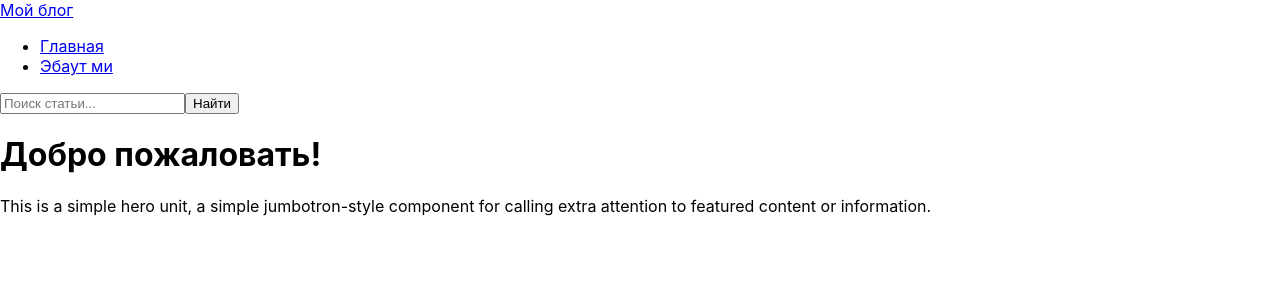
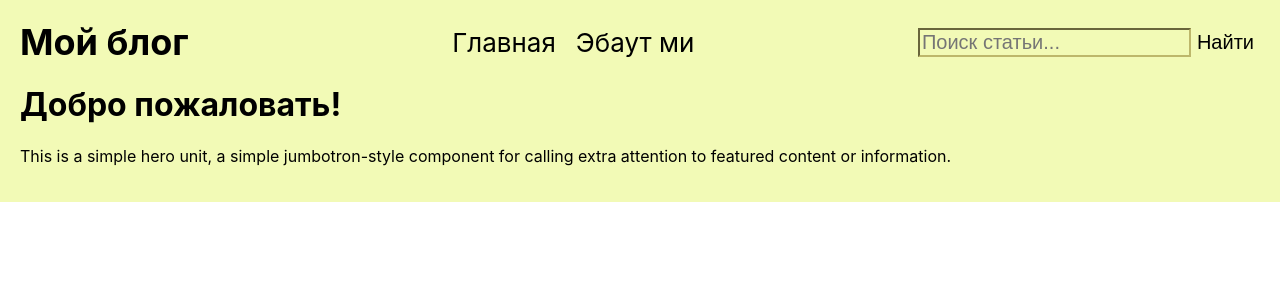
Before and after one commit to danilka7178/blog, a React (Create React App) app: page /about in a window 1280 px wide. Shown: the top 300 px of the page. Built offline with nearby package versions, Linux system fonts and the light colour scheme; no server answers.

Commit message:
omg, DONE!

```diff
--- a/src/components/Navigation.jsx
+++ b/src/components/Navigation.jsx
@@ -6,12 +6,12 @@ function Navigation ({setPosts}) {
    const [inputValue, setInputValue] = React.useState("");
 
    const handeChangeInput = (e) => {
-      setInputValue(e.target.value.trim(``))
+      setInputValue(e.target.value)
    }
 
    const filterAxios = () => {
       if (inputValue !== ""){
-         axios.get(`https://5c3755177820ff0014d92711.mockapi.io/posts?title=${inputValue}`)
+         axios.get(`https://5c3755177820ff0014d92711.mockapi.io/posts?title=${inputValue.trim("")}`)
          .then(({data}) => setPosts(data))
       }else{
          axios.get("https://5c3755177820ff0014d92711.mockapi.io/posts")
@@ -25,15 +25,21 @@ function Navigation ({setPosts}) {
       }
    }
 
+   React.useEffect(() => {
+      filterAxios();
+      //eslint-disable-next-line
+   }, [inputValue]);
+
+
    return(
       <div className="navigation">
-         <Link to="/" className="navigation__logo">Мой блог</Link>
+         <Link to="/" className="navigation__logo"onClick={() => {setInputValue("")}}>Мой блог</Link>
          <ul className="navigation__list">
             <li className="navigation__item"><Link to="/">Главная</Link></li>
             <li className="navigation__item"><Link to="/about">Эбаут ми</Link></li>
          </ul>
          <div className="navigation__search">
-            <input type="text" className="input" placeholder="Поиск статьи..." value={inputValue}
+            <input type="text" className="navigation__input" placeholder="Поиск статьи..." value={inputValue}
                      onChange={handeChangeInput} onKeyUp={filterAxiosEnter}/>
             <button onClick={filterAxios} className="navigation__find">Найти</button>
          </div>
--- a/src/index.scss
+++ b/src/index.scss
@@ -11,3 +11,208 @@ code {
   font-family: source-code-pro, Menlo, Monaco, Consolas, 'Courier New',
     monospace;
 }
+
+.main{
+  padding: 20px 20px;
+  background-color: rgb(242, 250, 182);
+}
+
+.navigation{
+  display: flex;
+  justify-content: space-between;
+
+  &__logo{
+    text-decoration: none;
+    font-size: 36px;
+    font-weight: 700;
+    color: black;
+    transition: all .2s;
+    &:hover{
+      color: rgb(78, 78, 78);
+    }
+    &:active{
+      color: rgb(43, 43, 43);
+    }
+  }
+
+  &__list{
+    margin: 0;
+    list-style: none;
+    font-size: 26px;
+    display: flex;
+    justify-content:center;
+    align-items: center;
+  }
+
+  &__item{
+    margin: 0px 20px 0px 0px;
+    &:last-child{
+      margin:0px 0px 0px 0px;
+    }
+
+    a{
+    text-decoration: none;
+    color: black;
+    transition: all .2s;
+    &:hover{
+      color: rgb(78, 78, 78);
+      text-decoration: underline;
+    }
+    &:active{
+      color: rgb(43, 43, 43);
+      text-decoration: underline;
+    }
+    }
+  }
+
+  &__search{
+    display: flex;
+    justify-content:center;
+    align-items: center;
+  }
+
+  &__input{
+    border-color: darkkhaki;
+    background-color: transparent;
+    font-size: 20px;
+    color: black;
+    &:hover{
+      background-color: rgba(196, 204, 144, 0.959);
+    }
+  }
+
+  &__find{
+    border: none;
+    background-color: transparent;
+    color: black;
+    font-size: 20px;
+    cursor: pointer;
+    transition: all 0.2s;
+    &:hover{
+      color: rgb(78, 78, 78);
+      text-decoration: underline;
+    }
+    &:active{
+      color: rgb(43, 43, 43);
+      text-decoration: underline;
+    }
+  }
+}
+.homePage{
+  margin: 20px 0px 0px 0px;
+}
+.posts{
+  margin: 0px -10px;
+  list-style: none;
+  display: flex;
+  justify-content:center;
+  align-items: center;
+  flex-wrap: wrap;
+}
+
+.post{
+  padding: 10px 5px;
+  display: flex;
+  justify-content:center;
+  align-items: center;
+  flex-direction: column;
+  flex-basis: 400px;
+  box-shadow: 0 1px 3px rgba(0,0,0,0.5);
+  background-color: rgb(255, 236, 194);
+  margin: 0px 5px 20px 5px;
+  &__image{
+    width: 360px;
+  }
+  &__title{
+    a{
+      font-size: 20px;
+      text-decoration: none;
+      color: black;
+      transition: all .2s;
+        &:hover{
+          color: rgb(78, 78, 78);
+          text-decoration: underline;
+        }
+        &:active{
+          color: rgb(43, 43, 43);
+          text-decoration: underline;
+        }
+    }
+  }
+  &__data{
+    margin: 0px 0px 5px 0px;
+  }
+}
+
+.fullPostPage__goBack{
+  border: 1px solid black;
+    text-decoration: none;
+    background-color: transparent;
+    color: black;
+    font-size: 30px;
+    cursor: pointer;
+    transition: all 0.2s;
+    padding: 5px 10px;
+    &:hover{
+      color: rgb(78, 78, 78);
+      background-color: rgb(255, 236, 194);
+    }
+    &:active{
+      color: rgb(43, 43, 43);
+      background-color: rgb(255, 236, 194);
+    }
+}
+
+.currentpost{
+  margin: 30px 0px 0px 0px;
+  padding: 10px 0px 10px 0px;
+  text-align: center;
+  box-shadow: 0 1px 3px rgba(0,0,0,0.5);
+  background-color: rgb(255, 236, 194);
+  &__image{
+    width: 1000px;
+  }
+  &__title{
+    a{
+      font-size: 50px;
+      text-decoration: none;
+      color: black;
+      transition: all .2s;
+        &:hover{
+          color: rgb(78, 78, 78);
+          text-decoration: underline;
+        }
+        &:active{
+          color: rgb(43, 43, 43);
+          text-decoration: underline;
+        }
+    }
+  }
+  &__text{
+    font-size: 30px;
+  }
+  &__data{
+    font-size: 25px;
+    margin: 0px 0px 5px 0px;
+  }
+}
+
+.comments{
+  list-style: none;
+  &__title{
+    font-size: 40px;
+  }
+}
+
+.comment{
+  max-width: 600px;
+  border: 2px dotted black;
+  margin: 0px 0px 20px 0px;
+  padding: 5px 10px;
+  &__name{
+    font-size: 30px;
+  }
+  &__text{
+    font-size: 20px;
+  }
+}
--- a/src/pages/FullPostPage.jsx
+++ b/src/pages/FullPostPage.jsx
@@ -21,22 +21,22 @@ function FullPostPage () {
 
          <div className="currentpost">
             <img className="currentpost__image" src={post.image} alt=""/>
-            <h3 className="post__title">
+            <h3 className="currentpost__title">
                <Link to={`${post.id}`}>{post.title}</Link>
             </h3>
-            <p className="post__text">{post.text}</p>
-            <p className="post__data">{post.createdAt}</p>
+            <p className="currentpost__text">{post.text}</p>
+            <p className="currentpost__data">{post.createdAt}</p>
          </div>
          <ul className="currentpost__comments comments">
             <h3 className="comments__title">Комментарии:</h3>
-            {comments ? comments.map((comment) => {
+            {comments.length !== 0 ? comments.map((comment) => {
                return(
                   <li key={comment.id} className="comments__comment comment">
                         <h4 className="comment__name">{comment.name}</h4>
                         <p className="comment__text">{comment.text}</p>
                   </li>
                )
-            }) : <h4>Грузим комментарии..</h4>}
+            }) : <h3>Пока никто не оставил комментарии..</h3>}
          </ul>
       </div>
    )
```
Also changed, not shown: 1 other file (tests, documents, lock files or other folders).
